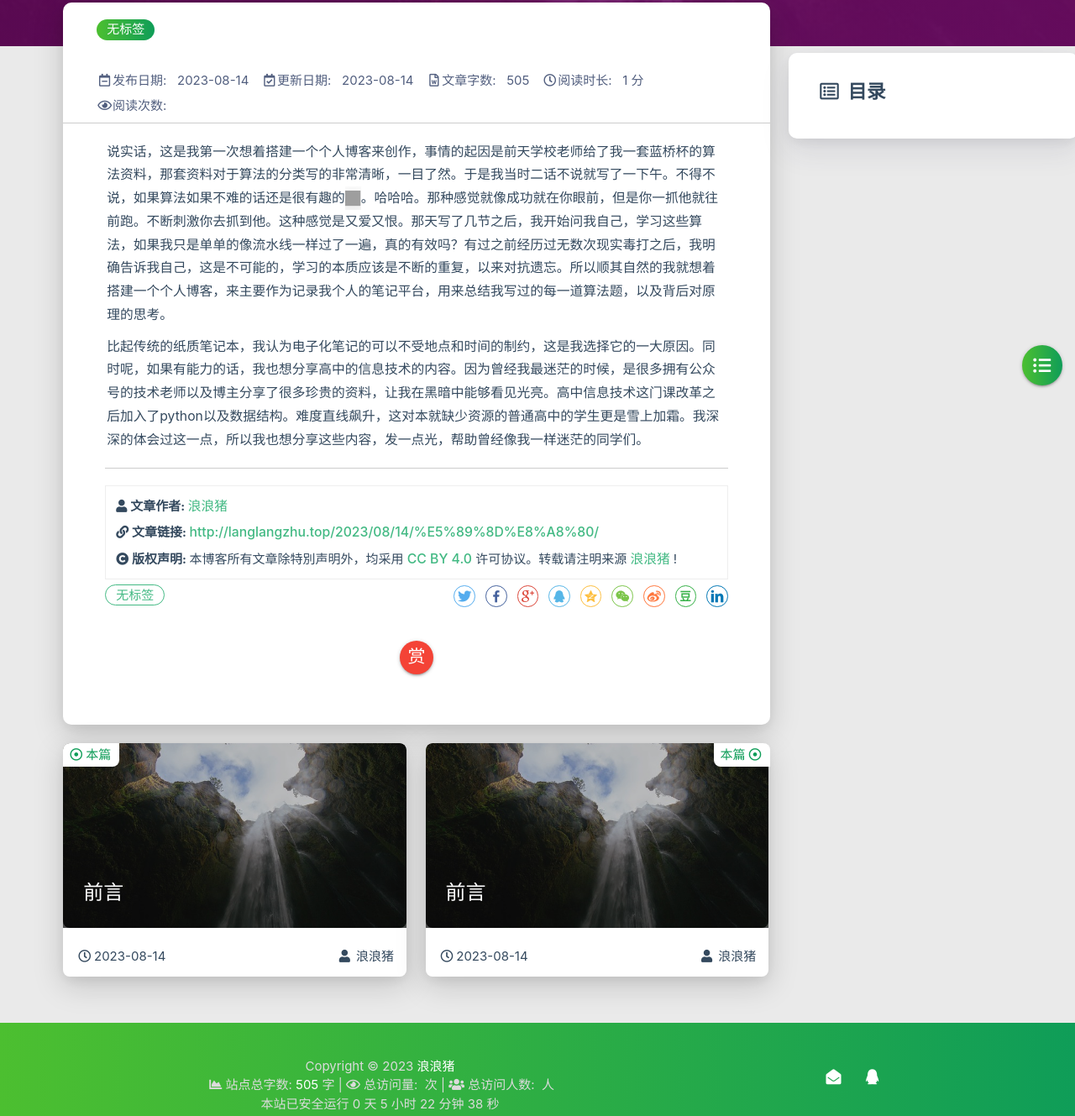
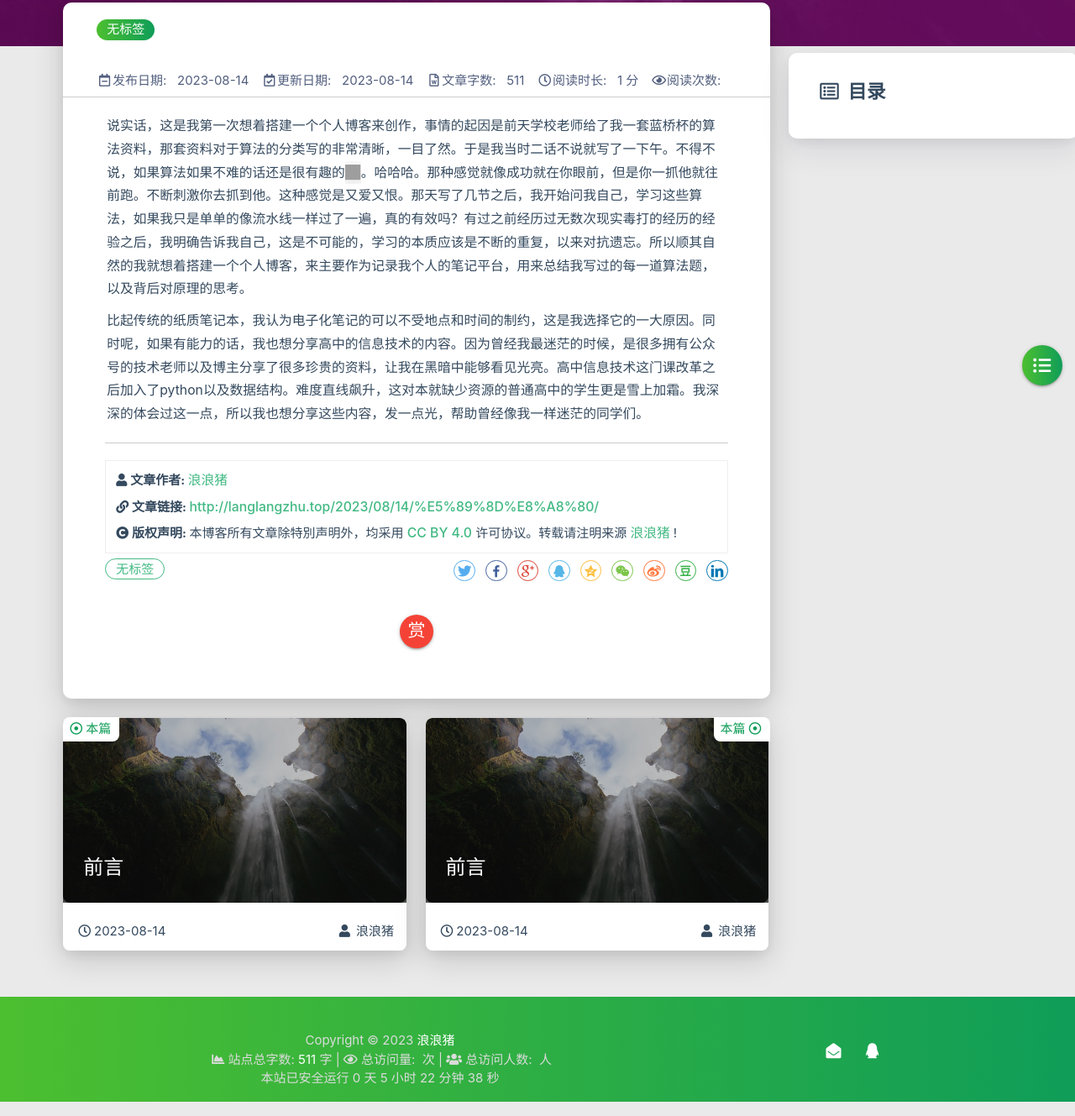
Before and after one commit to langlangzhu/langlangzhu.github.io, a plain HTML site: page 2023/08/14/前言/index.html in a window 1280 px wide. Shown: the part 265-1594 px from the top of the page at 84% size. Drawn offline with Linux system fonts and the light colour scheme; some packages are replaced by stand-ins of ours; grey boxes are pictures that could not be loaded; a script that the page names is missing.

Commit message:
Site updated: 2023-08-14 21:22:33

```diff
--- a/2023/08/14/前言/index.html
+++ b/2023/08/14/前言/index.html
@@ -396,7 +396,7 @@
 
                 <div class="info-break-policy">
                     <i class="far fa-file-word fa-fw"></i>文章字数:&nbsp;&nbsp;
-                    505
+                    511
                 </div>
 
 
@@ -423,7 +423,7 @@
 
         <div class="card-content article-card-content">
             <div id="articleContent">
-                <p>说实话，这是我第一次想着搭建一个个人博客来创作，事情的起因是前天学校老师给了我一套蓝桥杯的算法资料，那套资料对于算法的分类写的非常清晰，一目了然。于是我当时二话不说就写了一下午。不得不说，如果算法如果不难的话还是很有趣的<span class="github-emoji"><span>🐶</span><img src="https://github.githubassets.com/images/icons/emoji/unicode/1f436.png?v8" aria-hidden="true" onerror="this.parent.classList.add('github-emoji-fallback')"></span>。哈哈哈。那种感觉就像成功就在你眼前，但是你一抓他就往前跑。不断刺激你去抓到他。这种感觉是又爱又恨。那天写了几节之后，我开始问我自己，学习这些算法，如果我只是单单的像流水线一样过了一遍，真的有效吗？有过之前经历过无数次现实毒打之后，我明确告诉我自己，这是不可能的，学习的本质应该是不断的重复，以来对抗遗忘。所以顺其自然的我就想着搭建一个个人博客，来主要作为记录我个人的笔记平台，用来总结我写过的每一道算法题，以及背后对原理的思考。</p>
+                <p>说实话，这是我第一次想着搭建一个个人博客来创作，事情的起因是前天学校老师给了我一套蓝桥杯的算法资料，那套资料对于算法的分类写的非常清晰，一目了然。于是我当时二话不说就写了一下午。不得不说，如果算法如果不难的话还是很有趣的<span class="github-emoji"><span>🐶</span><img src="https://github.githubassets.com/images/icons/emoji/unicode/1f436.png?v8" aria-hidden="true" onerror="this.parent.classList.add('github-emoji-fallback')"></span>。哈哈哈。那种感觉就像成功就在你眼前，但是你一抓他就往前跑。不断刺激你去抓到他。这种感觉是又爱又恨。那天写了几节之后，我开始问我自己，学习这些算法，如果我只是单单的像流水线一样过了一遍，真的有效吗？有过之前经历过无数次现实毒打的经历的经验之后，我明确告诉我自己，这是不可能的，学习的本质应该是不断的重复，以来对抗遗忘。所以顺其自然的我就想着搭建一个个人博客，来主要作为记录我个人的笔记平台，用来总结我写过的每一道算法题，以及背后对原理的思考。</p>
 <p>比起传统的纸质笔记本，我认为电子化笔记的可以不受地点和时间的制约，这是我选择它的一大原因。同时呢，如果有能力的话，我也想分享高中的信息技术的内容。因为曾经我最迷茫的时候，是很多拥有公众号的技术老师以及博主分享了很多珍贵的资料，让我在黑暗中能够看见光亮。高中信息技术这门课改革之后加入了python以及数据结构。难度直线飙升，这对本就缺少资源的普通高中的学生更是雪上加霜。我深深的体会过这一点，所以我也想分享这些内容，发一点光，帮助曾经像我一样迷茫的同学们。</p>
 
 
@@ -923,7 +923,7 @@
             <br>
 
             &nbsp;<i class="fas fa-chart-area"></i>&nbsp;站点总字数:&nbsp;<span
-                class="white-color">505</span>&nbsp;字
+                class="white-color">511</span>&nbsp;字
 
 
 
--- a/search.xml
+++ b/search.xml
@@ -8,7 +8,7 @@
       <link href="/2023/08/14/%E5%89%8D%E8%A8%80/"/>
       <url>/2023/08/14/%E5%89%8D%E8%A8%80/</url>
 
-        <content type="html"><![CDATA[<p>说实话，这是我第一次想着搭建一个个人博客来创作，事情的起因是前天学校老师给了我一套蓝桥杯的算法资料，那套资料对于算法的分类写的非常清晰，一目了然。于是我当时二话不说就写了一下午。不得不说，如果算法如果不难的话还是很有趣的<span class="github-emoji"><span>🐶</span><img src="https://github.githubassets.com/images/icons/emoji/unicode/1f436.png?v8" aria-hidden="true" onerror="this.parent.classList.add('github-emoji-fallback')"></span>。哈哈哈。那种感觉就像成功就在你眼前，但是你一抓他就往前跑。不断刺激你去抓到他。这种感觉是又爱又恨。那天写了几节之后，我开始问我自己，学习这些算法，如果我只是单单的像流水线一样过了一遍，真的有效吗？有过之前经历过无数次现实毒打之后，我明确告诉我自己，这是不可能的，学习的本质应该是不断的重复，以来对抗遗忘。所以顺其自然的我就想着搭建一个个人博客，来主要作为记录我个人的笔记平台，用来总结我写过的每一道算法题，以及背后对原理的思考。</p><p>比起传统的纸质笔记本，我认为电子化笔记的可以不受地点和时间的制约，这是我选择它的一大原因。同时呢，如果有能力的话，我也想分享高中的信息技术的内容。因为曾经我最迷茫的时候，是很多拥有公众号的技术老师以及博主分享了很多珍贵的资料，让我在黑暗中能够看见光亮。高中信息技术这门课改革之后加入了python以及数据结构。难度直线飙升，这对本就缺少资源的普通高中的学生更是雪上加霜。我深深的体会过这一点，所以我也想分享这些内容，发一点光，帮助曾经像我一样迷茫的同学们。</p>]]></content>
+        <content type="html"><![CDATA[<p>说实话，这是我第一次想着搭建一个个人博客来创作，事情的起因是前天学校老师给了我一套蓝桥杯的算法资料，那套资料对于算法的分类写的非常清晰，一目了然。于是我当时二话不说就写了一下午。不得不说，如果算法如果不难的话还是很有趣的<span class="github-emoji"><span>🐶</span><img src="https://github.githubassets.com/images/icons/emoji/unicode/1f436.png?v8" aria-hidden="true" onerror="this.parent.classList.add('github-emoji-fallback')"></span>。哈哈哈。那种感觉就像成功就在你眼前，但是你一抓他就往前跑。不断刺激你去抓到他。这种感觉是又爱又恨。那天写了几节之后，我开始问我自己，学习这些算法，如果我只是单单的像流水线一样过了一遍，真的有效吗？有过之前经历过无数次现实毒打的经历的经验之后，我明确告诉我自己，这是不可能的，学习的本质应该是不断的重复，以来对抗遗忘。所以顺其自然的我就想着搭建一个个人博客，来主要作为记录我个人的笔记平台，用来总结我写过的每一道算法题，以及背后对原理的思考。</p><p>比起传统的纸质笔记本，我认为电子化笔记的可以不受地点和时间的制约，这是我选择它的一大原因。同时呢，如果有能力的话，我也想分享高中的信息技术的内容。因为曾经我最迷茫的时候，是很多拥有公众号的技术老师以及博主分享了很多珍贵的资料，让我在黑暗中能够看见光亮。高中信息技术这门课改革之后加入了python以及数据结构。难度直线飙升，这对本就缺少资源的普通高中的学生更是雪上加霜。我深深的体会过这一点，所以我也想分享这些内容，发一点光，帮助曾经像我一样迷茫的同学们。</p>]]></content>
 
 
 
```
Also changed, not shown: 404.html (+1 -1 lines), archives/2023/08/index.html (+1 -1 lines), archives/2023/index.html (+1 -1 lines), archives/index.html (+1 -1 lines), index.html (+1 -1 lines).
